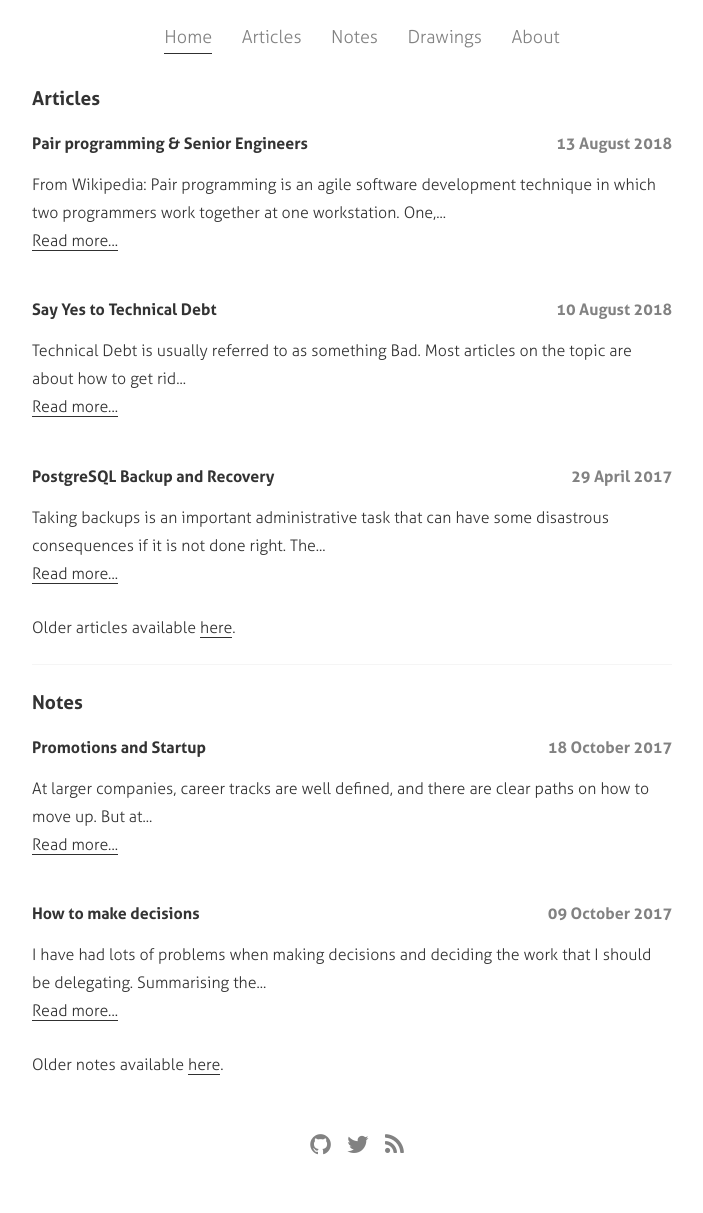
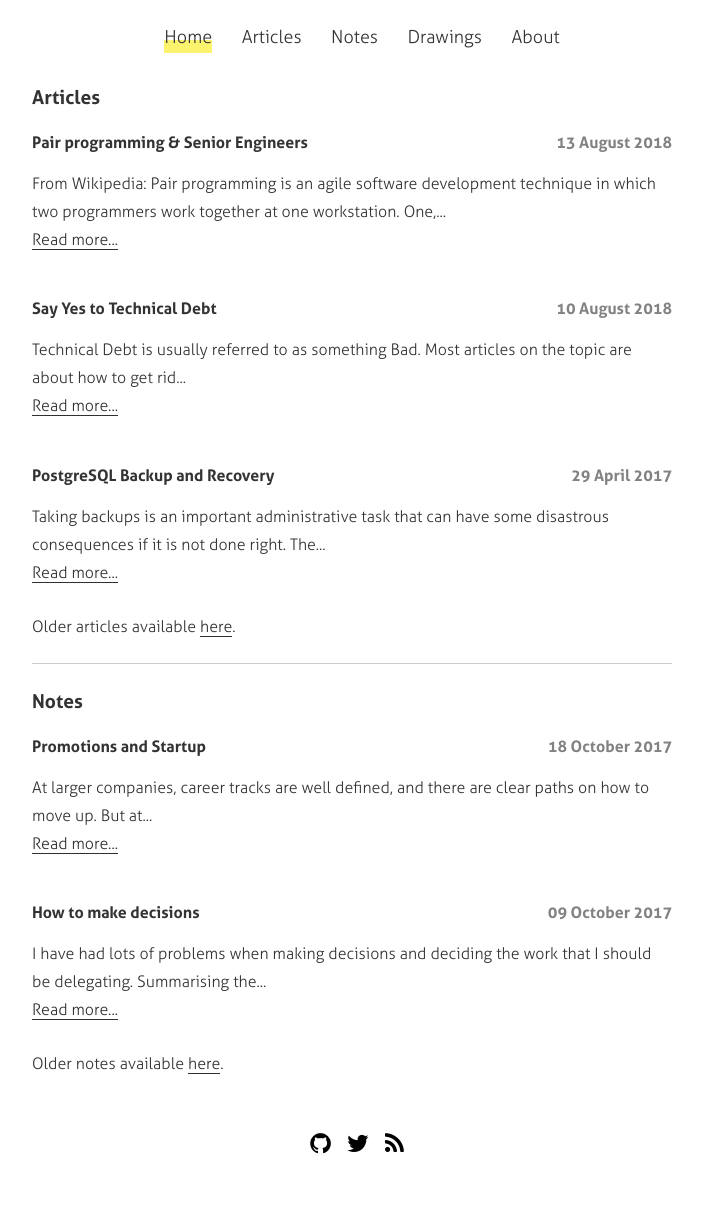
Before and after one commit to deepakputhraya/site, a Jekyll site: the page built from index.md, in a window 1280 px wide. Shown: the whole page, without its empty margins (288-991 px from the left). Built offline with Jekyll 4.4.1, drawn with Linux system fonts in a browser that asks for light colours; comment, search, counter and statistics services are not loaded.

Commit message:
Removed header footer from 404 page & Added yellow highlight for <a>

```diff
--- a/404.html
+++ b/404.html
@@ -11,7 +11,7 @@
         <img src="https://dl.dropboxusercontent.com/s/pu144oi2nm681hh/spaced-out.jpeg?dl=0">
     </figure>
     <h2>
-        I suggest <a style="color: #f0f0f0; border-bottom: 2px solid #f0f0f0; text-decoration: none;"
+        I suggest <a style="background: None;color: #f0f0f0; border-bottom: 2px solid #f0f0f0; text-decoration: none;"
                      href="/">going home</a>, it's 404 and it's getting dark!
     </h2>
 </div>
--- a/_sass/_default.scss
+++ b/_sass/_default.scss
@@ -45,7 +45,8 @@
 }
 
 a {
-  color: $cloudy;
+  color: inherit;
+  background: -webkit-linear-gradient(top, transparent 0%, transparent 60%, #fbf36d 60%, #fbf36d 100%);
   font-weight: 300;
   text-decoration: none;
 
@@ -169,7 +170,6 @@
 }
 
 .menu {
-  color: $cloudy;
   font-size: 18px;
   margin: 0px;
   margin-top: 6px;
@@ -186,7 +186,8 @@
 }
 
 .menu__entry a {
-  font-weight: 100;
+  font-weight: 400;
+  background: None;
 }
 
 .social-links {
@@ -198,13 +199,17 @@
 }
 
 .social-links__entry {
+  background: None;
   display: inline-block;
   margin-left: 10px;
 }
 
+.social-links__entry:hover {
+  background: -webkit-linear-gradient(top, transparent 0%, transparent 60%, #fbf36d 60%, #fbf36d 100%);
+}
+
 .menu-selected {
-  border-bottom: 1px solid #303030;
-  color: #303030;
+  background: -webkit-linear-gradient(top, transparent 0%, transparent 60%, #fbf36d 60%, #fbf36d 100%);
   text-decoration: none;
 }
 
@@ -250,6 +255,7 @@
 }
 
 .post-teaser__title {
+  background: None;
   color: $iron;
   font-size: 1em;
   font-weight: 700;
@@ -293,6 +299,7 @@
 }
 
 .note-teaser__title {
+  background: None;
   color: $iron;
   font-size: 1em;
   font-weight: 700;
@@ -444,6 +451,7 @@
 }
 
 .readmore {
+  background: None;
   border-bottom: 1px solid #303030;
   color: #303030;
   text-decoration: none;
--- a/index.md
+++ b/index.md
@@ -20,7 +20,7 @@
             </div>
         {% endfor %}
         Older articles available <a href="{{ "/articles" | prepend: site.baseurl }}" class="readmore">here</a>.
-        <hr style="background-color: #F5F5F5; height: 1px"/>
+        <hr style="background-color: #ccc; height: 1px"/>
         <h2>Notes</h2>
         {% assign sorted = site.notes | reverse %}
         {% for note in sorted limit 3%}
```
Also changed, not shown: _layouts/404.html (+4 -4 lines).
